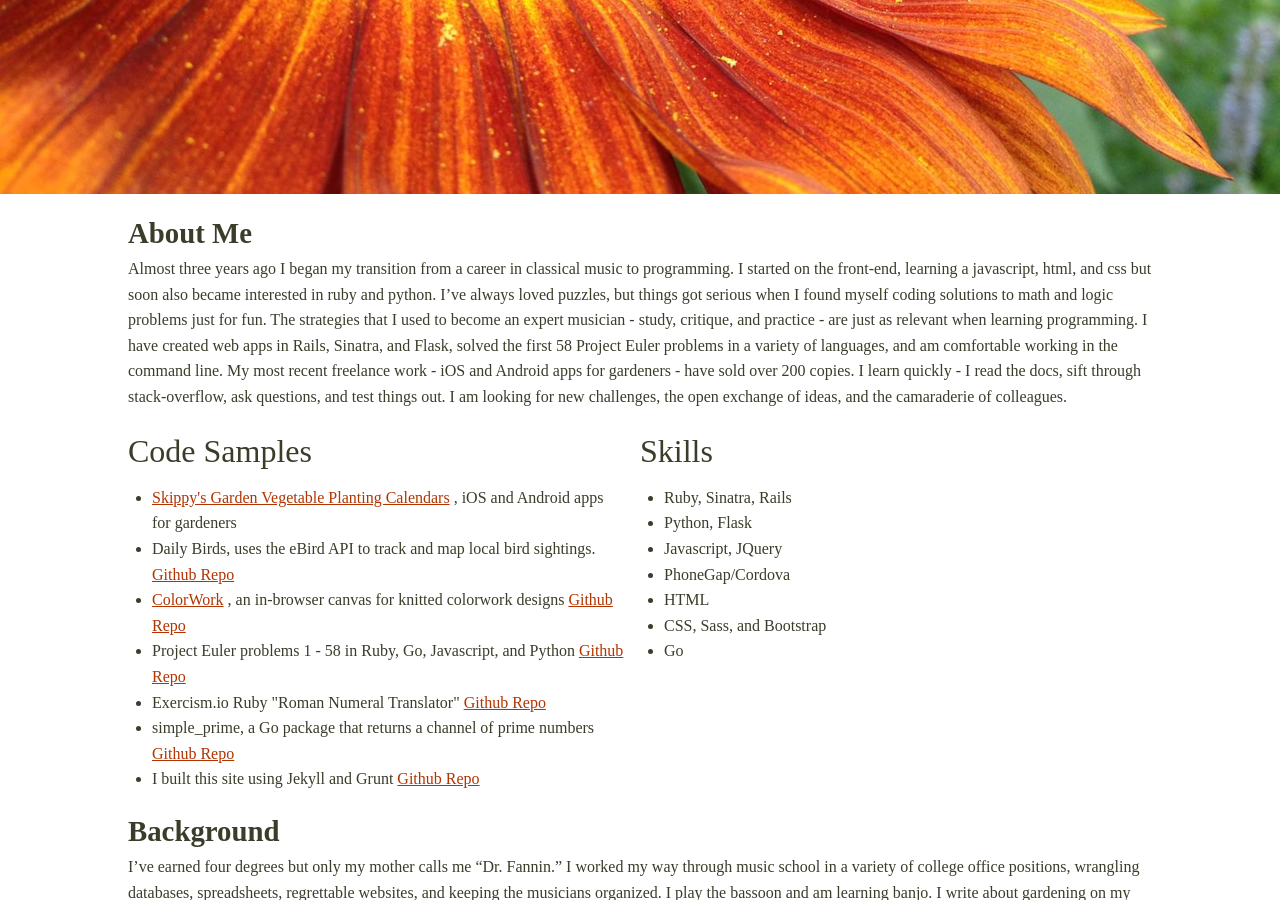
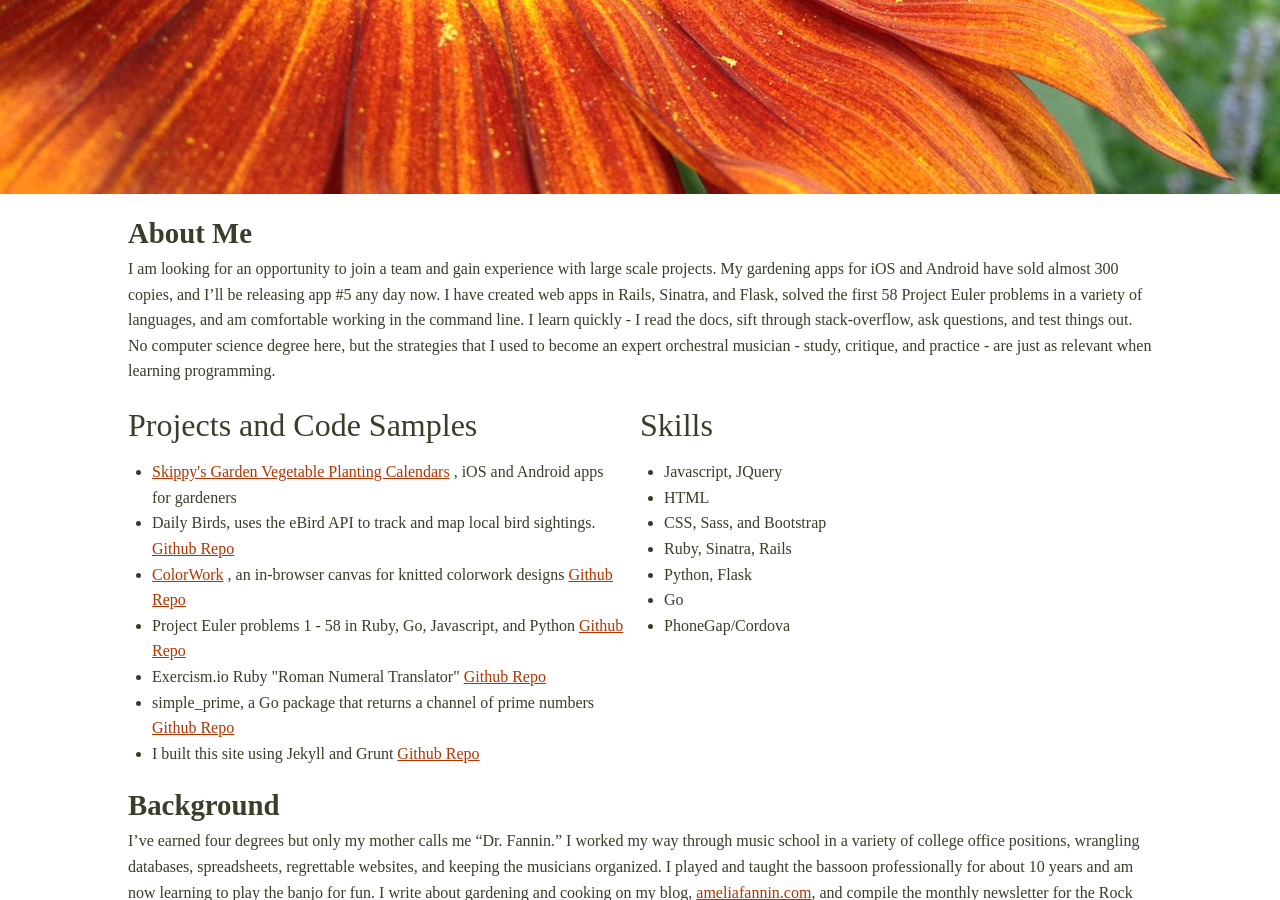
Before and after one commit to AmeliaFannin/AmeliaFannin.github.io, a Jekyll site: the page built from index.md, in a window 1280 px wide and 900 px high, scrolled down 706 px. Built offline with Jekyll 4.4.1, drawn with Linux system fonts in a browser that asks for light colours; some of the changed text lies outside the part shown.

Commit message:
updated res and aboutme

```diff
--- a/index.md
+++ b/index.md
@@ -3,10 +3,10 @@ layout: index
 ---
 ####About Me
 
- Almost three years ago I began my transition from a career in classical music to programming. I started on the front-end, learning a javascript, html, and css but soon also became interested in ruby and python. I've always loved puzzles, but things got serious when I found myself coding solutions to math and logic problems just for fun. The strategies that I used to become an expert musician - study, critique, and practice - are just as relevant when learning programming. I have created web apps in Rails, Sinatra, and Flask, solved the first 58 Project Euler problems in a variety of languages, and am comfortable working in the command line. My most recent freelance work - iOS and Android apps for gardeners - have sold over 200 copies. I learn quickly - I read the docs, sift through stack-overflow, ask questions, and test things out. I am looking for new challenges, the open exchange of ideas, and the camaraderie of colleagues.
+ I am looking for an opportunity to join a team and gain experience with large scale projects. My gardening apps for iOS and Android have sold almost 300 copies, and I'll be releasing app #5 any day now. I have created web apps in Rails, Sinatra, and Flask, solved the first 58 Project Euler problems in a variety of languages, and am comfortable working in the command line. I learn quickly - I read the docs, sift through stack-overflow, ask questions, and test things out. No computer science degree here, but the strategies that I used to become an expert orchestral musician - study, critique, and practice - are just as relevant when learning programming.
 
 <div class="col">
-  <h3>Code Samples</h3>
+  <h3>Projects and Code Samples</h3>
   <ul>
     <li>
       <a href="https://itunes.apple.com/us/developer/katherine-martin/id970091990" target="_blank">Skippy's Garden Vegetable Planting Calendars</a>
@@ -55,13 +55,13 @@ layout: index
 <div class= "col">
   <h3>Skills</h3>
   <ul>
+    <li>Javascript, JQuery</li>
+    <li>HTML</li>
+    <li>CSS, Sass, and Bootstrap</li>
     <li>Ruby, Sinatra, Rails</li>
     <li>Python, Flask</li>
-    <li>Javascript, JQuery</li>
+    <li>Go</li>
     <li>PhoneGap/Cordova</li>
-    <li>HTML</li>
-    <li>CSS, Sass, and Bootstrap</li>
-    <li>Go</li>
   </ul>
 </div>
 
@@ -69,12 +69,12 @@ layout: index
 ####Background
 
 
-I've earned four degrees but only my mother calls me "Dr. Fannin." I worked my way through music school in a variety of college office positions, wrangling databases, spreadsheets, regrettable websites, and keeping the musicians organized. I play the bassoon and am learning banjo. I write about gardening on my blog, <a href="http://ameliafannin.com" target="blank">ameliafannin.com</a>, and compile the monthly newsletter for the Rock Meadow Victory Gardens. After growing up in Houston and living in Dallas, Rochester, Tallahassee, Miami, and Baltimore, I am happy to make my home in Cambridge, MA.
+I've earned four degrees but only my mother calls me "Dr. Fannin." I worked my way through music school in a variety of college office positions, wrangling databases, spreadsheets, regrettable websites, and keeping the musicians organized. I played and taught the bassoon professionally for about 10 years and am now learning to play the banjo for fun. I write about gardening and cooking on my blog, <a href="http://ameliafannin.com" target="blank">ameliafannin.com</a>, and compile the monthly newsletter for the Rock Meadow Victory Gardens. I grew up in Houston and lived in Dallas, Rochester, Tallahassee, Miami, and Baltimore, but Cambridge feels like home.
 
 ---
 
 <div class="resume-head">
-  <h2><a href="/fannin_resume_2015.pdf" rel="download">Resume</a></h2>
+  <h2><a href="/fannin_resume_2016.pdf" rel="download">Resume</a></h2>
 </div>
 
 ## Amelia Fannin
@@ -83,13 +83,13 @@ I've earned four degrees but only my mother calls me "Dr. Fannin." I worked my w
 **(713)444-0081**
 
 ##### Skills
+* Javascript, JQuery
+* HTML
+* CSS, Sass, Bootstrap
 * Ruby, Sinatra, Rails
 * Python, Flask
-* Javascript, JQuery
+* Go
 * PhoneGap/Cordova
-* HTML
-* CSS, Sass, Bootstrap
-* Go
 
 ##### Projects
 * Skippy's Garden Planting Calendars, iOS and Android apps for gardeners
@@ -111,6 +111,7 @@ I've earned four degrees but only my mother calls me "Dr. Fannin." I worked my w
 * **Bachelor of Music Education** *2004* - University of North Texas
 
 ##### Employment
+* **Freelance Web Developer and App Builder** *2014 - present*
 * **Freelance Orchestral Musician & Teacher** *2001 - present*
 * **Adjunct Professor of Music** *2012* - Howard Community College, Columbia, MD
 * **Box Office Manager** *Summer 2010* - Palm Beach Chamber Music Festival
```
Also changed, not shown: 1 other file.
